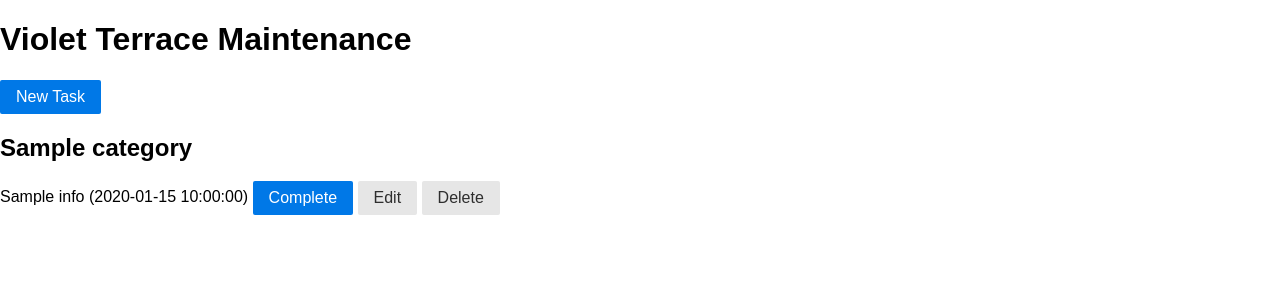
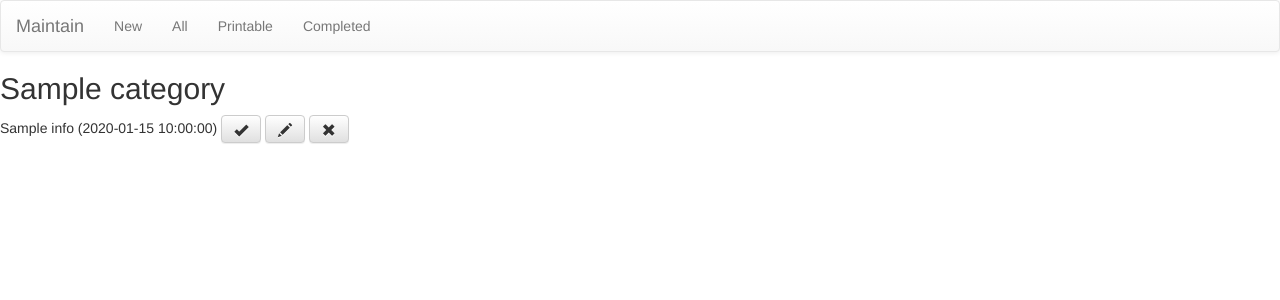
Before and after one commit to wilsonrocks/maintenance, a Python web app: template maintain/templates/grouped.html in a window 1280 px wide. Shown: the top 300 px of the page. Run offline with Jinja, Linux system fonts and the light colour scheme; the template is opened without the code that fills it: most values are stand-ins (such as "Sample title", 1, 10 or a date in 2020); some libraries are stand-ins or nearby versions.

Commit message:
switched to bootstrap, added glyphicons

```diff
--- a/maintain/templates/base.html
+++ b/maintain/templates/base.html
@@ -1,12 +1,43 @@
 <html>
-<link rel="stylesheet" href="https://unpkg.com/purecss@1.0.0/build/pure-min.css" integrity="sha384-nn4HPE8lTHyVtfCBi5yW9d20FjT8BJwUXyWZT9InLYax14RDjBj46LmSztkmNP9w" crossorigin="anonymous">
+<!-- Latest compiled and minified CSS -->
+<link rel="stylesheet" href="https://maxcdn.bootstrapcdn.com/bootstrap/3.3.7/css/bootstrap.min.css" integrity="sha384-BVYiiSIFeK1dGmJRAkycuHAHRg32OmUcww7on3RYdg4Va+PmSTsz/K68vbdEjh4u" crossorigin="anonymous">
 
-<h1> Violet Terrace Maintenance </h1>
+<!-- Optional theme -->
+<link rel="stylesheet" href="https://maxcdn.bootstrapcdn.com/bootstrap/3.3.7/css/bootstrap-theme.min.css" integrity="sha384-rHyoN1iRsVXV4nD0JutlnGaslCJuC7uwjduW9SVrLvRYooPp2bWYgmgJQIXwl/Sp" crossorigin="anonymous">
 
-<a class="pure-button pure-button-primary" href="#">
-    New Task
-</a>
+<!-- Latest compiled and minified JavaScript -->
+<script src="https://maxcdn.bootstrapcdn.com/bootstrap/3.3.7/js/bootstrap.min.js" integrity="sha384-Tc5IQib027qvyjSMfHjOMaLkfuWVxZxUPnCJA7l2mCWNIpG9mGCD8wGNIcPD7Txa" crossorigin="anonymous"></script>
+
+
+<nav class="navbar navbar-default">
+    <div class="container-fluid">
+        <div class="navbar-header">
+            <a class="navbar-brand" href="#">Maintain</a>
+        </div>
+
+       <ul class="nav navbar-nav">
+
+            <li>
+                <a href="#">New</a>
+            </li>
+
+            <li>
+                <a href="#">All</a>
+            </li>
+
+            <li>
+                <a href="#">Printable</a>
+            </li>
+
+            <li>
+                <a href="#">Completed</a>
+            </li>
+
+        </ul>
+    </div>
+</nav>
 
 {% block content %} {% endblock%}
 
+
 </html>
--- a/maintain/templates/grouped.html
+++ b/maintain/templates/grouped.html
@@ -8,15 +8,27 @@
     {% for job in jobs %}
         {% if job.category.name|string() == category.name|string()%}
             {{job.info}} ({{job.created}})
-            <a class="pure-button pure-button-primary" href="#">
-                Complete
+            <a href="#">
+            <button type="button" class="btn btn-default">
+                  <span class="glyphicon glyphicon-ok"></span>
+
+            </button>
             </a>
-            <a class="pure-button" href="#">
-                Edit
+
+            <a href="#">
+            <button type="button" class="btn btn-default">
+                  <span class="glyphicon glyphicon-pencil"></span>
+
+            </button>
             </a>
-            <a class="pure-button" href="#">
-                Delete
+
+            <a href="#">
+            <button type="button" class="btn btn-default">
+                  <span class="glyphicon glyphicon-remove"></span>
+
+            </button>
             </a>
+
             <p>
         {% endif %}
     {% endfor %}
```
